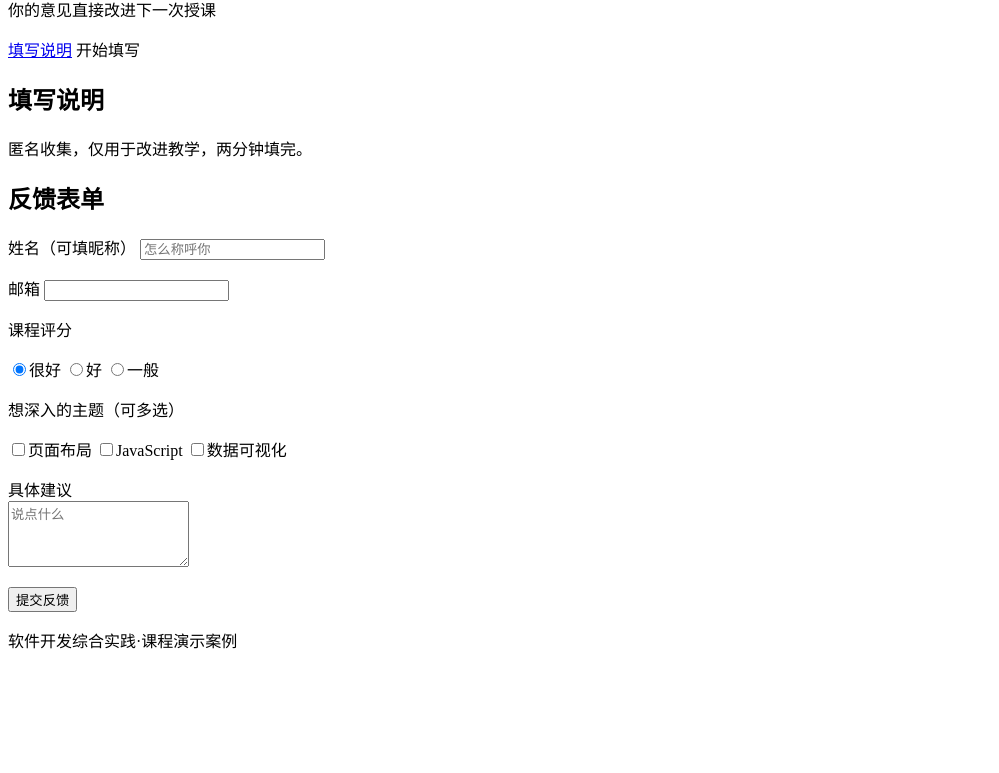
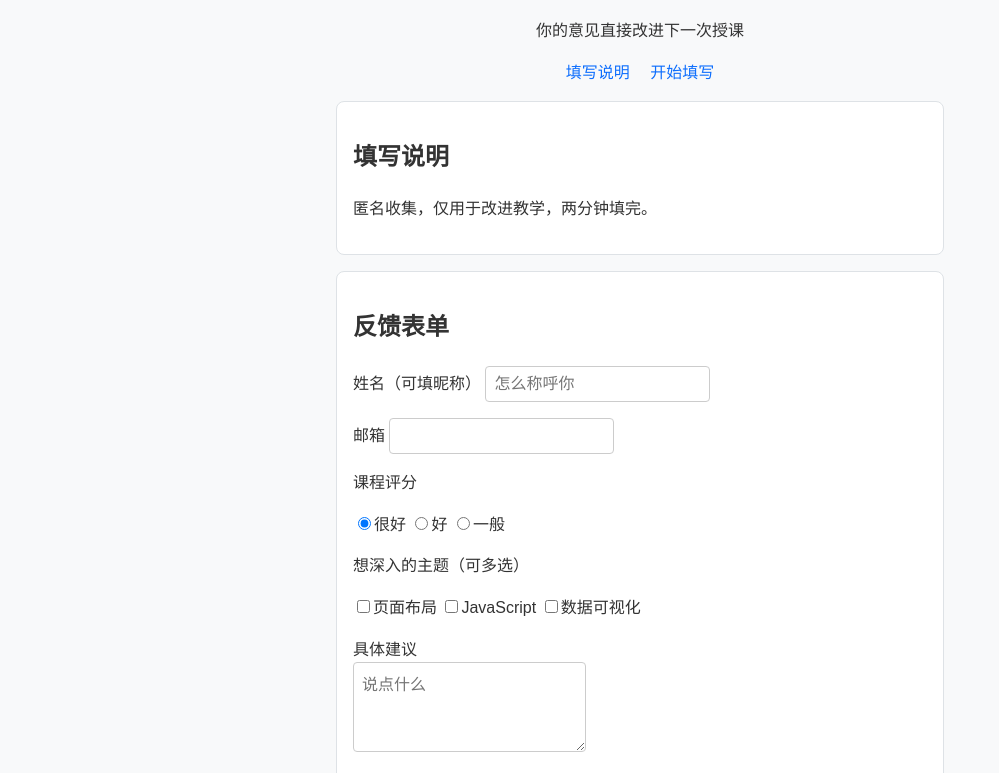
Before and after one commit to Lettuce-333/practice2, a plain HTML site: page 案例复现/index.html in a window 1280 px wide. Shown: the part 92-865 px from the top of the page, without its empty margins (0-999 px from the left). Before the commit the page ends 800 px from the top, so only its background shows below. Drawn offline with Linux system fonts and the light colour scheme.

Commit message:
添加反馈页基础样式

```diff
--- /dev/null
+++ b/案例复现/css/style.css
@@ -0,0 +1,48 @@
+*{
+    box-sizing:border-box;
+}
+body{
+    font-family:"Microsoft YaHei","PingFang SC",sans-serif;
+    color:#333;
+    line-height: 1.6;
+    background-color: #f8f9fa;
+    max-width: 640px;
+    margin:0 auto;
+    padding: 16px;
+}
+header{
+    text-align: center;
+}
+nav{
+    text-align: center;
+    margin-bottom:16px;
+}
+nav a{
+    color:#0d6efd;
+    text-decoration: none;
+    margin: 0 8px;
+}
+section{
+    background: #fff;
+    border: 1px solid #dee2e6;
+    border-radius:8px;
+    padding:16px;
+    margin-bottom:16px;
+}
+input,textarea,select,button{
+    font-size:16px;
+    padding:8px;
+    border:1px solid #ccc;
+    border-radius:4px;
+}
+button{
+    background:#0d6efd;
+    color:#fff;
+    border:none;
+    padding:8px 24px;
+}
+footer{
+    text-align:center;
+    color: #888;
+    font-size:14px;
+}
--- a/案例复现/index.html
+++ b/案例复现/index.html
@@ -4,6 +4,7 @@
         <meta charset="UTF-8">
         <meta name="viewport" content="width=device-width,initial-scale=1.0">
         <title>课程反馈</title>
+        <link rel="stylesheet" href="css/style.css">
     </head>
     <body>
         <header>
@@ -12,7 +13,7 @@
         </header>
         <nav>
             <a href="#intro">填写说明</a>
-            <a herf="#form">开始填写</a>
+            <a href="#form">开始填写</a>
         </nav>
         <main>
             <section id="intro">
```
